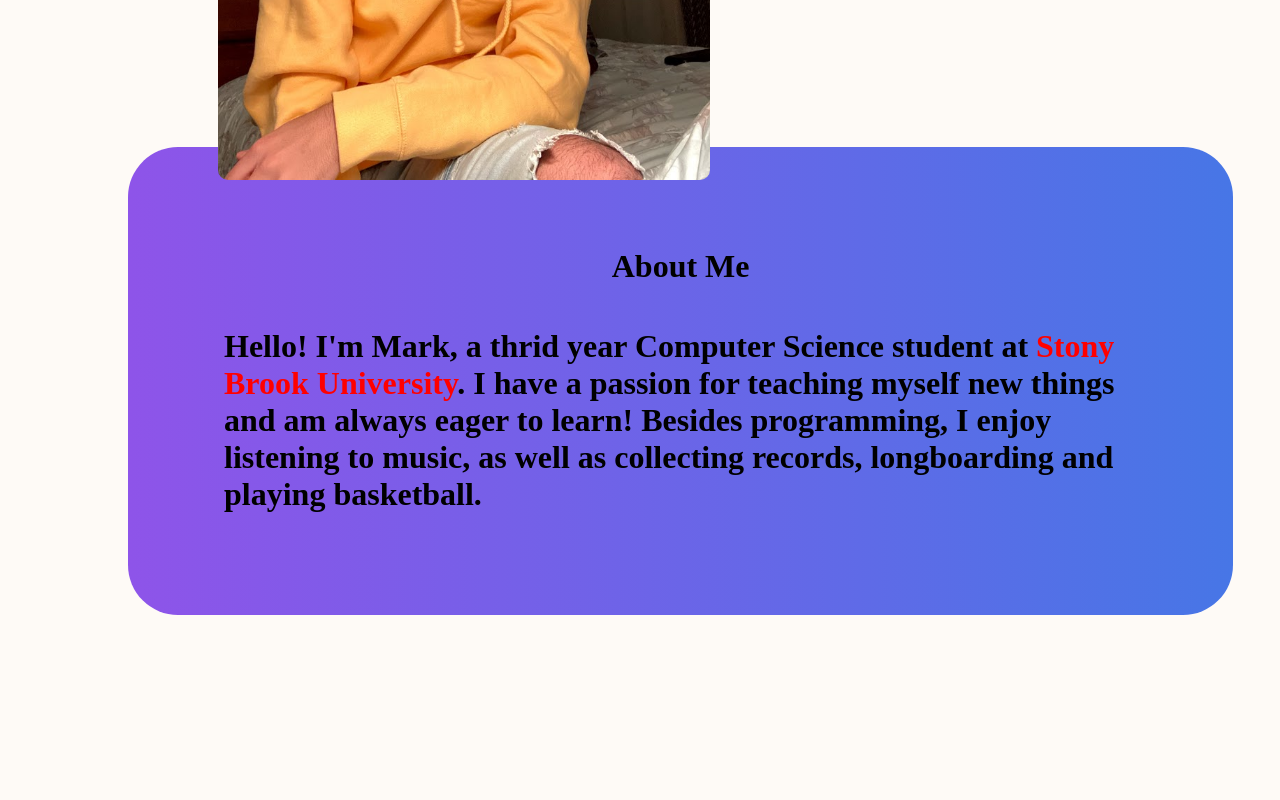
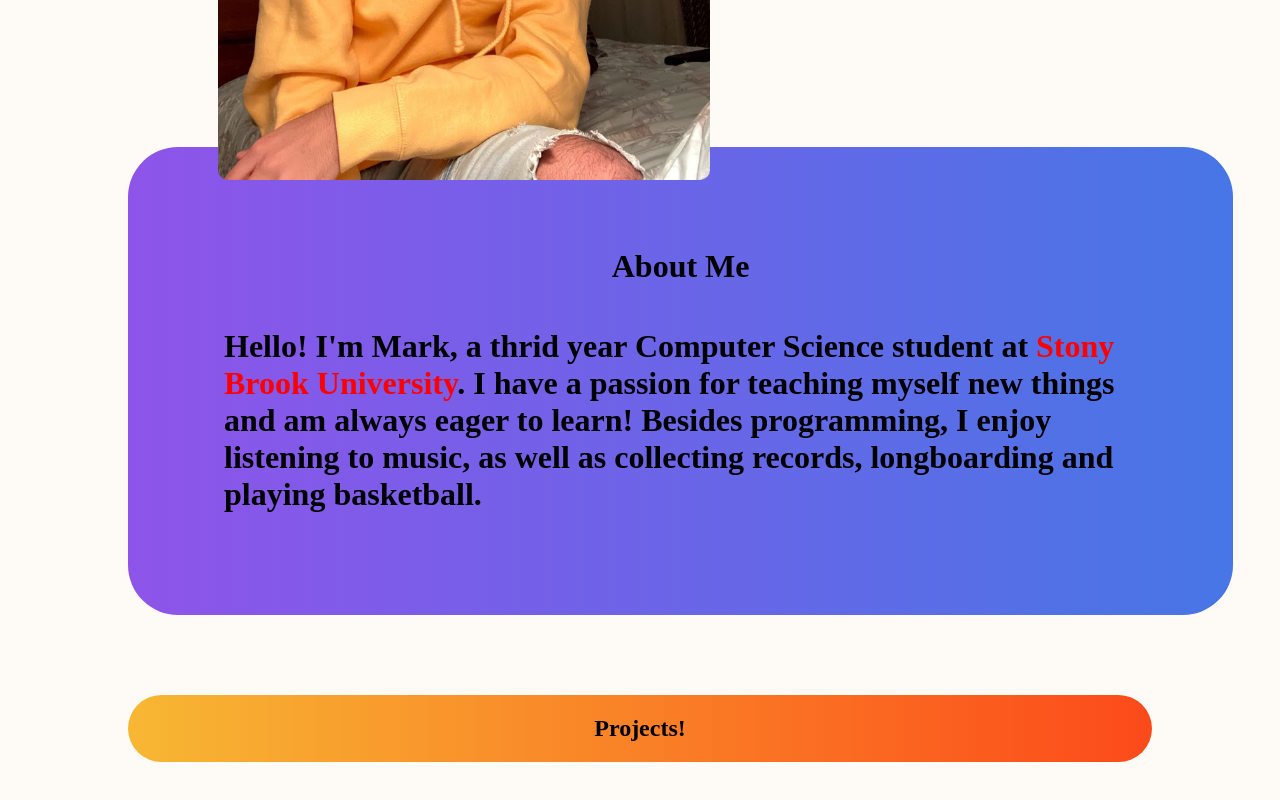
Before and after one commit to Moawin99/Personal-Site, a Gatsby site: page / in a window 1280 px wide. Shown: the part 1111-1911 px from the top of the page. Before the commit the page ends 1774 px from the top, so only its background shows below. Built offline with nearby package versions, Linux system fonts and the light colour scheme; Gatsby itself is replaced by a stand-in of ours.

Commit message:
bouta start making project cards

```diff
--- a/src/components/projectContainer.js
+++ b/src/components/projectContainer.js
@@ -1,7 +1,12 @@
 import React from 'react';
+import boxStyles from './projectContainer.module.css';
 
 const ProjectBox = (props) => (
-    <div></div>
+    <div className={boxStyles.projectBox}>
+        <h2>
+            Projects!
+        </h2>
+    </div>
 )
 
 export default ProjectBox;
--- a/src/components/projectContainer.module.css
+++ b/src/components/projectContainer.module.css
@@ -1,4 +1,16 @@
 .projectBox{
     display: flex;
     flex-flow: column wrap;
+    background: linear-gradient(to right, #f7b733, #fc4a1a);
+    padding: 0 1rem;
+    margin: 5rem 7rem;;
+    border-radius: 50px;
+    width: auto;
+    align-items: center;
 }
+
+.projectBox:hover{
+    transition:all .4s ease-in-out;
+    transform: translate3d(0,-5px,0);
+    box-shadow: 0 52px 74px rgba(0,0,0,.12);
+}
--- a/src/pages/index.js
+++ b/src/pages/index.js
@@ -4,6 +4,7 @@ import Layout from "../components/layout"
 import Header from "../components/header"
 import IntroContainer from "../components/introContainer"
 import AboutMe from "../components/aboutMeContainer"
+import ProjectBox from "../components/projectContainer"
 
 const IndexPage = () => (
   <>
@@ -11,6 +12,7 @@ const IndexPage = () => (
   <Layout>
     <IntroContainer />
     <AboutMe />
+    <ProjectBox />
   </Layout>
   </>
 )
```
